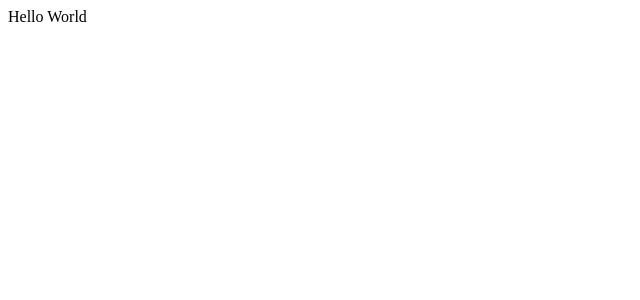
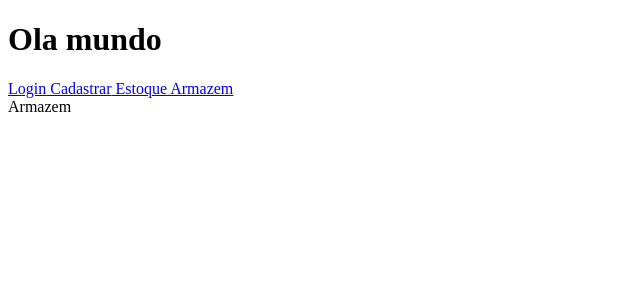
Before and after one commit to lucas-neuhaus/projeto-final, a React (Vite) app: page /Armazem in a window 1280 px wide. Shown: the top 300 px of the page, without its empty margins (0-640 px from the left). Built offline with nearby package versions, Linux system fonts and the light colour scheme.

Commit message:
Rotas criadas

```diff
--- a/package.json
+++ b/package.json
@@ -11,7 +11,8 @@
   },
   "dependencies": {
     "react": "^18.2.0",
-    "react-dom": "^18.2.0"
+    "react-dom": "^18.2.0",
+    "react-router-dom": "^6.14.2"
   },
   "devDependencies": {
     "@types/react": "^18.2.14",
--- a/src/App.jsx
+++ b/src/App.jsx
@@ -1,9 +1,32 @@
+import { BrowserRouter, Routes, Route } from "react-router-dom";
 
-function App() {
+import Login from "./pages/Login";
+import Cadastrar from "./pages/Cadastrar";
+import Estoque from "./pages/Estoque";
+import Armazem from "./pages/Armazem";
 
+import Home from "./components/Home"
+
+
+
+const App = () => {
   return (
-    <>Hello World</>
-  )
-}
 
-export default App
+    <>
+    <Home />
+    <BrowserRouter>
+      <Routes>
+
+        <Route path="/Login" element={<Login />}></Route>
+        <Route path="/Cadastrar" element={<Cadastrar />}></Route>
+        <Route path="/Estoque" element={<Estoque />}></Route>
+        <Route path="/Armazem" element={<Armazem />}></Route>
+
+      </Routes>
+    </BrowserRouter>
+    </>
+
+  );
+};
+
+export default App;
--- /dev/null
+++ b/src/components/Home.jsx
@@ -0,0 +1,19 @@
+import React from 'react'
+
+
+export default function home() {
+  return (
+
+   <div className='Home'>
+    <h1>Ola mundo</h1>
+
+      <a href="/Login"> Login</a>
+      <a href="/Cadastrar"> Cadastrar</a>
+      <a href="/Estoque"> Estoque</a>
+      <a href="/Armazem"> Armazem</a>
+
+
+   </div>
+
+  )
+}
--- /dev/null
+++ b/src/pages/Armazem/index.jsx
@@ -0,0 +1,7 @@
+import React from 'react'
+
+export default function Armazem() {
+  return (
+    <div>Armazem</div>
+  )
+}
--- /dev/null
+++ b/src/pages/Cadastrar/index.jsx
@@ -0,0 +1,7 @@
+import React from 'react'
+
+export default function Cadastrar() {
+  return (
+    <div>Cadastrar</div>
+  )
+}
--- /dev/null
+++ b/src/pages/Estoque/index.jsx
@@ -0,0 +1,7 @@
+import React from 'react'
+
+export default function Estoque() {
+  return (
+    <div>Estoque</div>
+  )
+}
--- /dev/null
+++ b/src/pages/Login/index.jsx
@@ -0,0 +1,7 @@
+import React from 'react'
+
+export default function Login() {
+  return (
+    <div>Login</div>
+  )
+}
```
Also changed, not shown: src/pages/Login/style.css (added), 1 other file (tests, documents, lock files or other folders).
